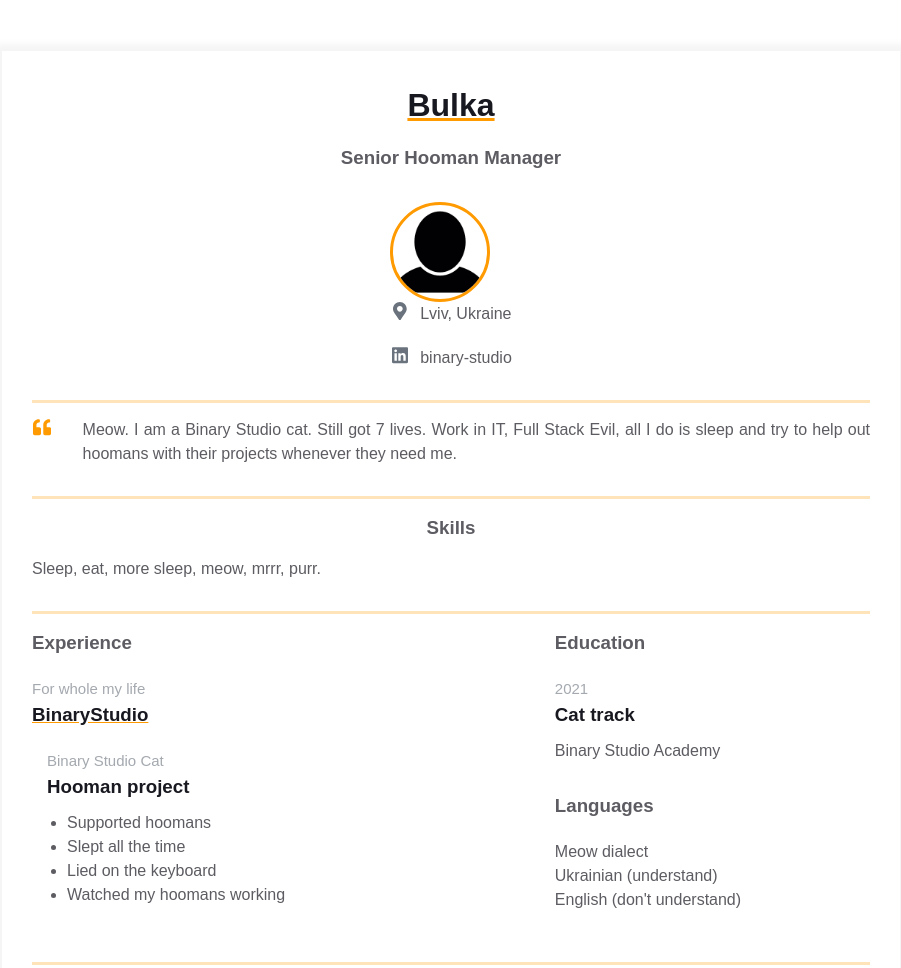
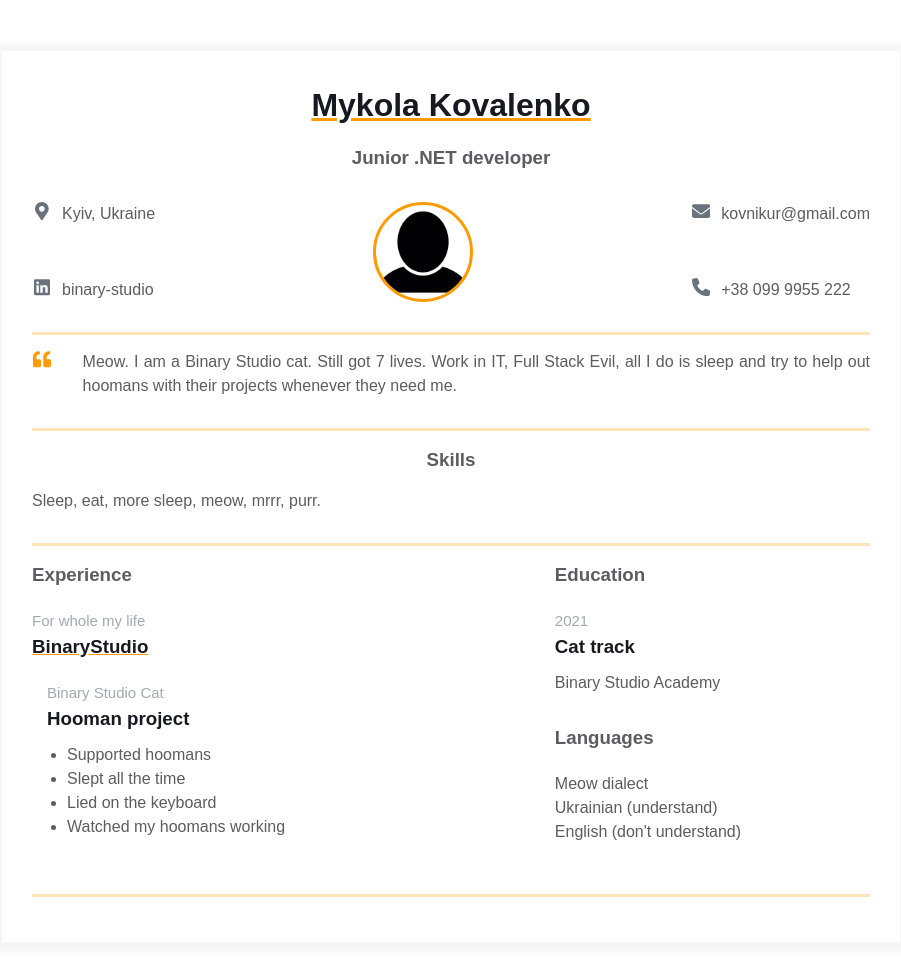
Before and after one commit to Nik-O-Lyandia/homepage, a plain HTML site: page index.html in a window 1280 px wide. Shown: the whole page, without its empty margins (189-1090 px from the left). Drawn offline with Linux system fonts and the light colour scheme.

Commit message:
Contact info changes

```diff
--- a/index.html
+++ b/index.html
@@ -11,14 +11,11 @@
         <div class="resume">
             <div class="container">
                 <div class="resume__block">
-                    <h1 class="contact-info__header">Bulka</h1>
-                    <h3 class="contact-info__sub-header">Senior Hooman Manager</h3>
+                    <h1 class="contact-info__header">Mykola Kovalenko</h1>
+                    <h3 class="contact-info__sub-header">Junior .NET developer</h3>
 
                     <div class="contact_info_container fh">
-                        <div class="contact-info__block"></div>
-
-                        <div class="contact-info__block contact-info__block--center">
-                            <img class="contact-info__avatar" src="assets/avatar.png" alt="Avatar">
+                        <div class="contact-info__block">
                             <a href="" rel="author" class="contact-info__item">
                                 <div class="contact-info__item-icon-wrapper">
                                     <svg class="contact-info__item-icon" xmlns="http://www.w3.org/2000/svg" viewBox="0 0 384 512">
@@ -27,7 +24,7 @@
                                         </path>
                                     </svg>
                                 </div>
-                                <span>Lviv, Ukraine</span>
+                                <span>Kyiv, Ukraine</span>
                             </a>
                             <a href="https://ua.linkedin.com/company/binary-studio_241166" rel="author" class="contact-info__item">
                                 <div class="contact-info__item-icon-wrapper">
@@ -41,7 +38,28 @@
                             </a>
                         </div>
 
-                        <div class="contact-info__block"></div>
+                        <div class="contact-info__block contact-info__block--center">
+                            <img class="contact-info__avatar" src="assets/avatar.png" alt="Avatar">
+                        </div>
+
+                        <div class="contact-info__block">
+                            <a href="" rel="author" class="contact-info__item">
+                                <div class="contact-info__item-icon-wrapper">
+                                    <svg class="contact-info__item-icon" xmlns="http://www.w3.org/2000/svg" viewBox="0 0 512 512">
+                                        <path d="M464 64C490.5 64 512 85.49 512 112C512 127.1 504.9 141.3 492.8 150.4L275.2 313.6C263.8 322.1 248.2 322.1 236.8 313.6L19.2 150.4C7.113 141.3 0 127.1 0 112C0 85.49 21.49 64 48 64H464zM217.6 339.2C240.4 356.3 271.6 356.3 294.4 339.2L512 176V384C512 419.3 483.3 448 448 448H64C28.65 448 0 419.3 0 384V176L217.6 339.2z"/>
+                                    </svg>
+                                </div>
+                                <span>kovnikur@gmail.com</span>
+                            </a>
+                            <a href="https://ua.linkedin.com/company/binary-studio_241166" rel="author" class="contact-info__item">
+                                <div class="contact-info__item-icon-wrapper">
+                                    <svg class="contact-info__item-icon" xmlns="http://www.w3.org/2000/svg" viewBox="0 0 512 512">
+                                        <path d="M511.2 387l-23.25 100.8c-3.266 14.25-15.79 24.22-30.46 24.22C205.2 512 0 306.8 0 54.5c0-14.66 9.969-27.2 24.22-30.45l100.8-23.25C139.7-2.602 154.7 5.018 160.8 18.92l46.52 108.5c5.438 12.78 1.77 27.67-8.98 36.45L144.5 207.1c33.98 69.22 90.26 125.5 159.5 159.5l44.08-53.8c8.688-10.78 23.69-14.51 36.47-8.975l108.5 46.51C506.1 357.2 514.6 372.4 511.2 387z"/>
+                                    </svg>
+                                </div>
+                                <span>+38 099 9955 222</span>
+                            </a>
+                        </div>
                     </div>
                 </div>
             </div>
```
